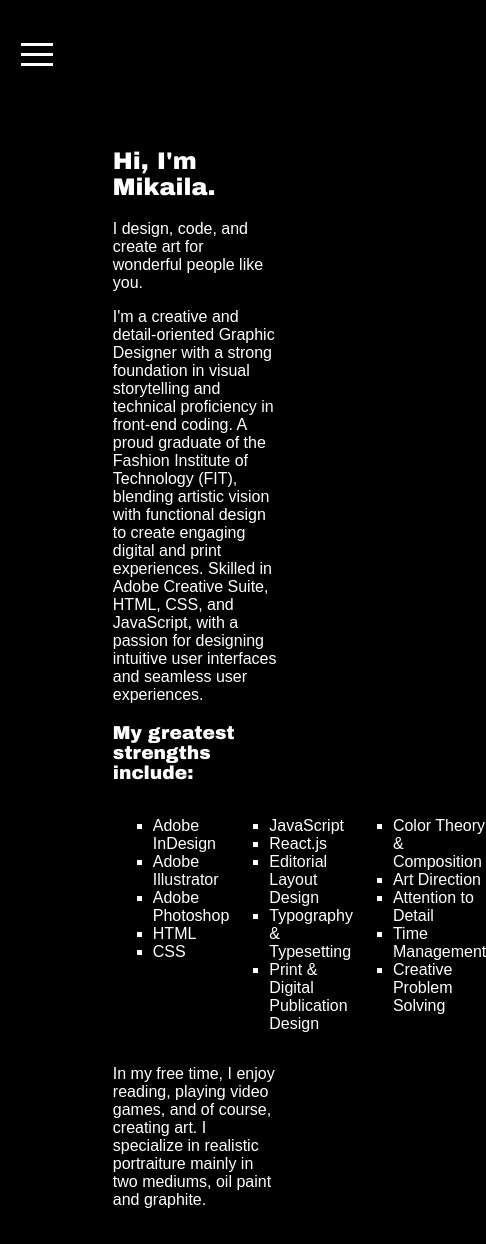
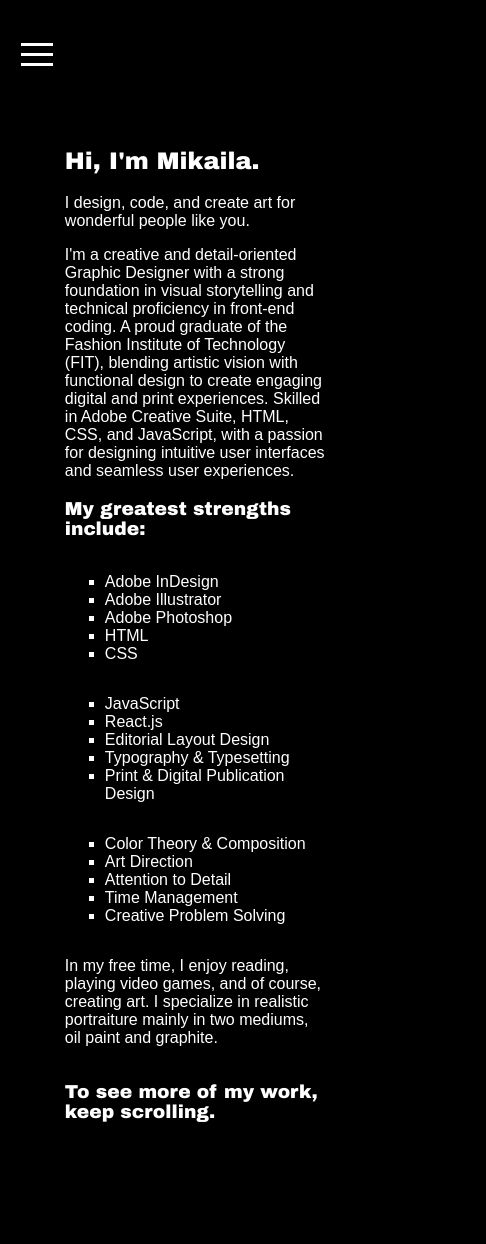
Before and after one commit to IveryMikaila/portfolio-website, a React (Create React App) app in the folder my-app/: page /work in a window 390 px wide. Shown: the top 1244 px of the page, 486 px wide, since content can reach past the window. After the commit the page ends 1191 px from the top, so only its background shows below. Built offline with nearby package versions, Linux system fonts and the light colour scheme.

Commit message:
Make About Section Responsive

```diff
--- a/my-app/src/Styles/Work.css
+++ b/my-app/src/Styles/Work.css
@@ -30,3 +30,17 @@
 }
 
 /* Responsive Code */
+@media screen and (max-width: 900px) {
+.skills-container{
+    flex-direction: column;
+}
+.about-section, .work-section{
+    width: 85%;
+}
+  }
+
+  @media screen and (max-width: 600px) {
+.about-section, .work-section{
+    width: 95%;
+}
+  }
```
